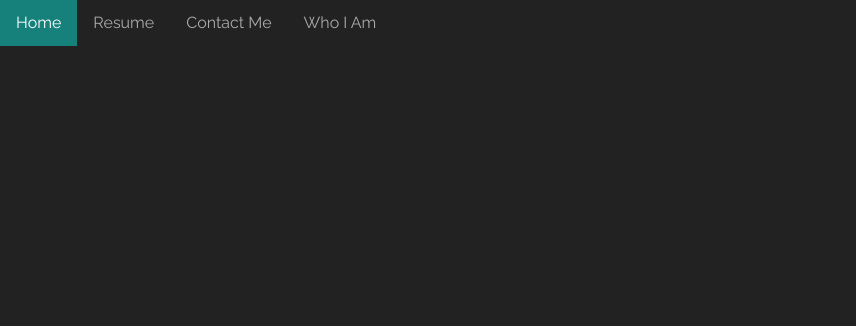
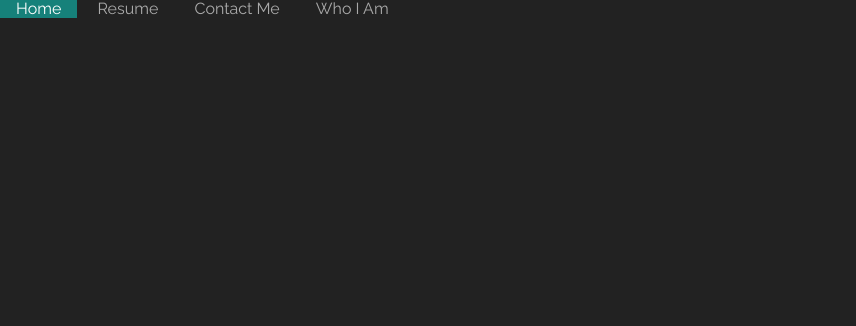
Before and after one commit to fulyacelebi/fulyacelebi.github.io, a website: page index.html in a window 1280 px wide. Shown: the top 326 px of the page, without its empty margins (0-856 px from the left). Drawn offline with Linux system fonts and the light colour scheme.

Commit message:
adding display:flex

```diff
--- a/src/assets/css/header.css
+++ b/src/assets/css/header.css
@@ -4,10 +4,10 @@
   z-index: 1000;
   position: fixed;
   top: 0;
+  display: flex;
 }
 
 .topnav a {
-  float: left;
   color: #aaa;
   text-align: center;
   padding: 14px 16px;
```
